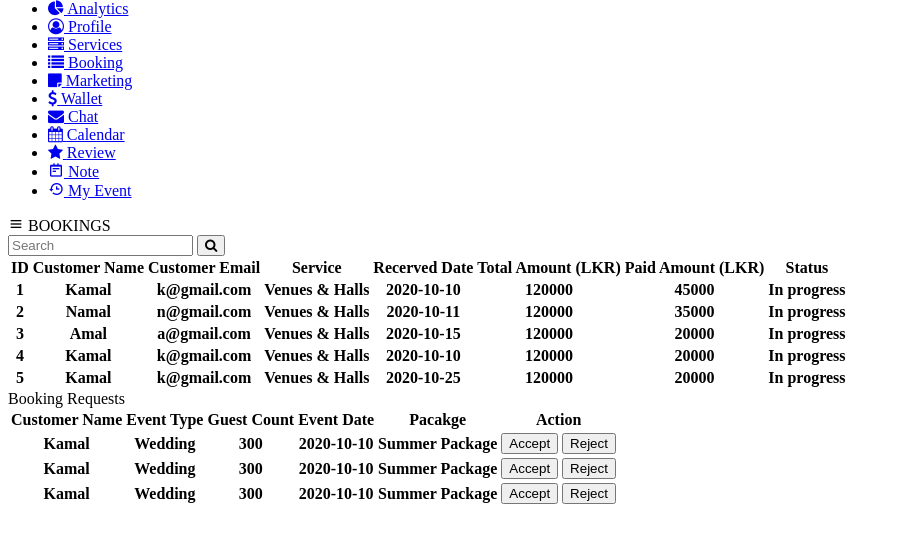
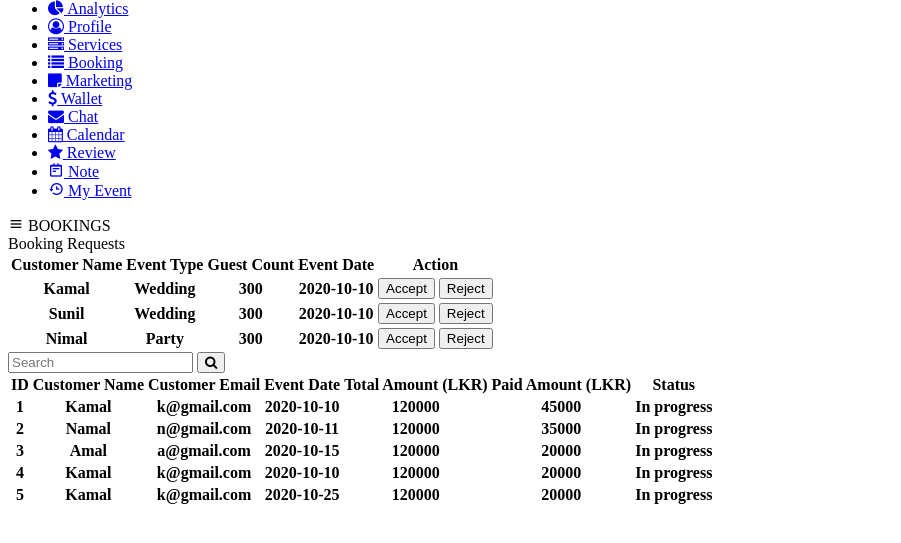
Before and after one commit to LordStarkLK/partyak, a PHP site: the page made by app/views/eventPlanner/epBookingView.php in a window 1280 px wide. Shown: the part 16-559 px from the top of the page, without its empty margins (0-901 px from the left). Run offline with PHP 8.4, Linux system fonts and the light colour scheme; the template is opened without the code that fills it, so the values that code supplies are empty; some libraries are stand-ins or nearby versions.

Commit message:
Change the order

```diff
--- a/app/views/eventPlanner/epBookingView.php
+++ b/app/views/eventPlanner/epBookingView.php
@@ -97,6 +97,59 @@
         </div>
       </nav>
       <div class="home-content">
+      <div class="bookings-requests">
+          <a>Booking Requests</a>
+          <div class="bookings-requestTable">
+            <table class="table-content">
+              <thead>
+                <tr>
+                  <th>Customer Name</th>
+                  <th>Event Type</th>
+                  <th>Guest Count</th>
+                  <th>Event Date</th>
+                  <!-- <th>Pacakge</th> -->
+                  <th>Action</th>
+                </tr>
+              </thead>
+              <tbody>
+                <tr>
+                  <th>Kamal</th>
+                  <th>Wedding</th>
+                  <th>300</th>
+                  <th>2020-10-10</th>
+                  <!-- <th>Summer Package</th> -->
+                  <th class="btn-row">
+                    <button class="accept-booking">Accept</button>
+                    <button class="reject-booking">Reject</button>
+                  </th>
+                </tr>
+                <tr>
+                  <th>Sunil</th>
+                  <th>Wedding</th>
+                  <th>300</th>
+                  <th>2020-10-10</th>
+                  <!-- <th>Summer Package</th> -->
+                  <th class="btn-row">
+                    <button class="accept-booking">Accept</button>
+                    <button class="reject-booking">Reject</button>
+                  </th>
+                </tr>
+                <tr>
+                  <th>Nimal</th>
+                  <th>Party</th>
+                  <th>300</th>
+                  <th>2020-10-10</th>
+                  <!-- <th>Summer Package</th> -->
+                  <th class="btn-row">
+                    <button class="accept-booking">Accept</button>
+                    <button class="reject-booking">Reject</button>
+                  </th>
+                </tr>
+              </tbody>
+            </table>
+          </div>
+        </div>
+
         <div class="search-bookings">
           <input type="text" placeholder="Search" name="search">
           <button type="submit"><i class="fa fa-search"></i></button>
@@ -111,8 +164,8 @@
                 <th>ID</th>
                 <th>Customer Name</th>
                 <th>Customer Email</th>
-                <th>Service</th>
-                <th>Recerved Date</th>
+                <!-- <th>Service</th> -->
+                <th>Event Date</th>
                 <th>Total Amount (LKR)</th>
                 <th>Paid Amount (LKR)</th>
                 <th>Status</th>
@@ -123,7 +176,7 @@
                 <th>1</th>
                 <th>Kamal</th>
                 <th>k@gmail.com</th>
-                <th>Venues & Halls</th>
+                <!-- <th>Venues & Halls</th> -->
                 <th>2020-10-10</th>
                 <th>120000</th>
                 <th>45000</th>
@@ -133,7 +186,7 @@
                 <th>2</th>
                 <th>Namal</th>
                 <th>n@gmail.com</th>
-                <th>Venues & Halls</th>
+                <!-- <th>Venues & Halls</th> -->
                 <th>2020-10-11</th>
                 <th>120000</th>
                 <th>35000</th>
@@ -143,7 +196,7 @@
                 <th>3</th>
                 <th>Amal</th>
                 <th>a@gmail.com</th>
-                <th>Venues & Halls</th>
+                <!-- <th>Venues & Halls</th> -->
                 <th>2020-10-15</th>
                 <th>120000</th>
                 <th>20000</th>
@@ -153,7 +206,7 @@
                 <th>4</th>
                 <th>Kamal</th>
                 <th>k@gmail.com</th>
-                <th>Venues & Halls</th>
+                <!-- <th>Venues & Halls</th> -->
                 <th>2020-10-10</th>
                 <th>120000</th>
                 <th>20000</th>
@@ -163,7 +216,7 @@
                 <th>5</th>
                 <th>Kamal</th>
                 <th>k@gmail.com</th>
-                <th>Venues & Halls</th>
+                <!-- <th>Venues & Halls</th> -->
                 <th>2020-10-25</th>
                 <th>120000</th>
                 <th>20000</th>
@@ -173,58 +226,7 @@
           </table>
         </div>
 
-        <div class="bookings-requests">
-          <a>Booking Requests</a>
-          <div class="bookings-requestTable">
-            <table class="table-content">
-              <thead>
-                <tr>
-                  <th>Customer Name</th>
-                  <th>Event Type</th>
-                  <th>Guest Count</th>
-                  <th>Event Date</th>
-                  <th>Pacakge</th>
-                  <th>Action</th>
-                </tr>
-              </thead>
-              <tbody>
-                <tr>
-                  <th>Kamal</th>
-                  <th>Wedding</th>
-                  <th>300</th>
-                  <th>2020-10-10</th>
-                  <th>Summer Package</th>
-                  <th class="btn-row">
-                    <button class="accept-booking">Accept</button>
-                    <button class="reject-booking">Reject</button>
-                  </th>
-                </tr>
-                <tr>
-                  <th>Kamal</th>
-                  <th>Wedding</th>
-                  <th>300</th>
-                  <th>2020-10-10</th>
-                  <th>Summer Package</th>
-                  <th class="btn-row">
-                    <button class="accept-booking">Accept</button>
-                    <button class="reject-booking">Reject</button>
-                  </th>
-                </tr>
-                <tr>
-                  <th>Kamal</th>
-                  <th>Wedding</th>
-                  <th>300</th>
-                  <th>2020-10-10</th>
-                  <th>Summer Package</th>
-                  <th class="btn-row">
-                    <button class="accept-booking">Accept</button>
-                    <button class="reject-booking">Reject</button>
-                  </th>
-                </tr>
-              </tbody>
-            </table>
-          </div>
-        </div>
+
       </div>
     </section>
   </div>
--- a/public/css/eventPlanner/epBooking.css
+++ b/public/css/eventPlanner/epBooking.css
@@ -159,7 +159,7 @@ nav .sidebar-button i {
 .bookings-table {
   margin: 10px;
   width: 100%;
-  min-height: 400px;
+  min-height: 300px;
   padding: 10px;
   border-radius: 16px;
   box-shadow: 0 0 5px 10px rgba(0, 0, 0, 0.1);
@@ -177,7 +177,7 @@ nav .sidebar-button i {
 }
 .bookings-requestTable {
   width: 100%;
-  min-height: 400px;
+  min-height: 300px;
   padding: 10px;
   border-radius: 16px;
   box-shadow: 0 0 5px 10px rgba(0, 0, 0, 0.1);
```
